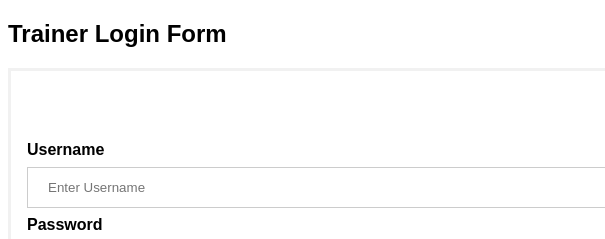
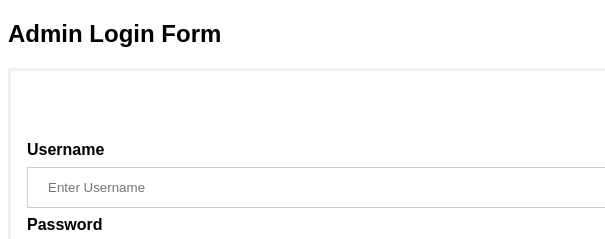
Before and after one commit to BurgerAndPizza/login-2432, a plain HTML site: page index.html in a window 1280 px wide. Shown: the top 239 px of the page, 0-605 px from the left. Drawn offline with Linux system fonts and the light colour scheme.

Commit message:
admin login

```diff
--- a/index.html
+++ b/index.html
@@ -68,7 +68,7 @@ span.psw {
 </head>
 <body>
 
-<h2>Trainer Login Form</h2>
+<h2>Admin Login Form</h2>
 
 <form action="/action_page.php" method="post">
   <div class="imgcontainer">
```
